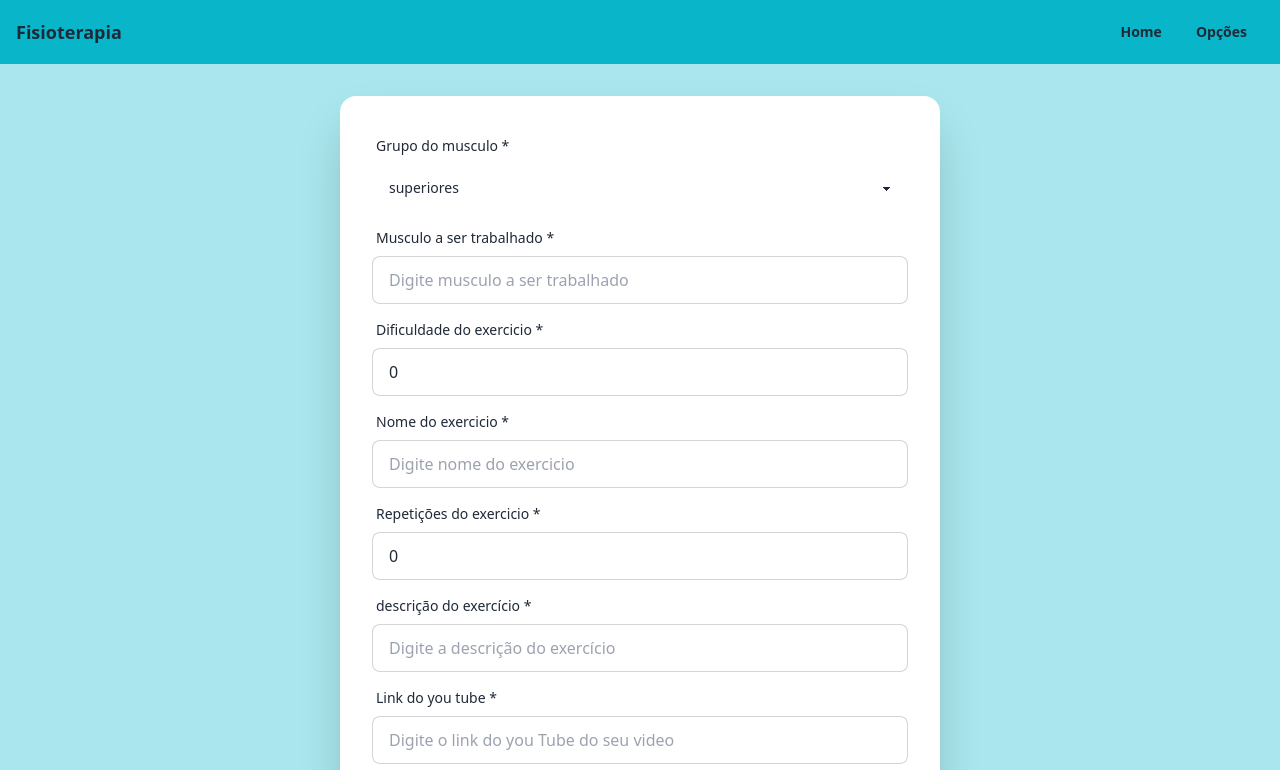
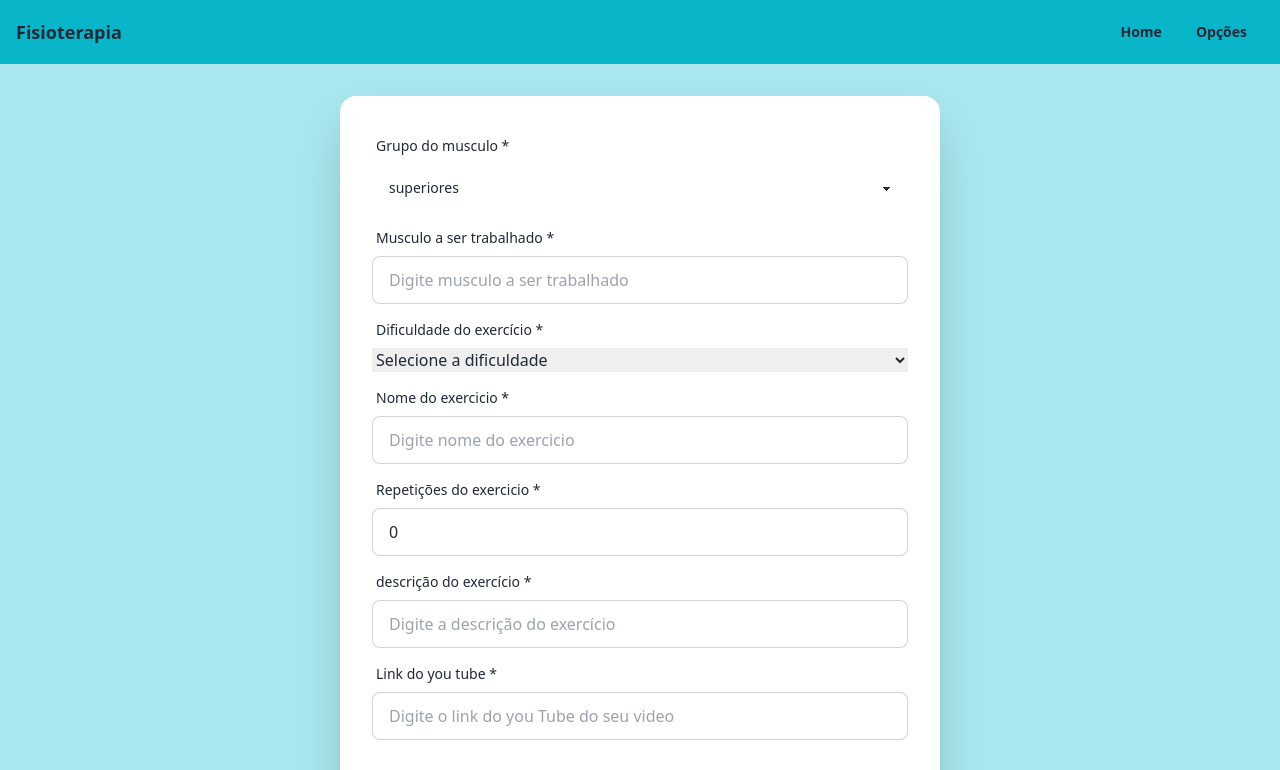
Before and after one commit to samuelsantana-dev/site-fisioterapia, a React (Vite) app: page /cadastro-exercicios in a window 1280 px wide. Shown: the top 770 px of the page. Built offline with nearby package versions, Linux system fonts and the light colour scheme.

Commit message:
Troca do campo dificuldade de text para select

```diff
--- a/src/pages/cadastro-exercicios.tsx
+++ b/src/pages/cadastro-exercicios.tsx
@@ -20,6 +20,7 @@
   });
   const [error, setError] = useState('');
   const navigate = useNavigate();
+  const [userDifficulty, setUserDifficulty] = useState('');
 
   // const extractVideoId = (url: string) => {
   //   const youtubeRegex = /(?:youtube\.com\/(?:[^\/]+\/.+\/|(?:v|e(?:mbed)?)\/|.*[?&]v=)|youtu\.be\/)([^"&?/\s]{11})/gi;
@@ -47,6 +48,23 @@
     } else {
       setformExercicio({ ...formExercicio, [name]: value });
     }
+  };
+
+  const handleDifficult = (e: any) => {
+    const { name, value } = e.target;
+    setUserDifficulty(value); // Atualiza o estado com a dificuldade selecionada pelo usuário
+
+    let dif;
+    if (value === 'facil') {
+      dif = 0.1;
+    } else if (value === 'medio') {
+      dif = 0.5;
+    } else if (value === 'dificil') {
+      dif = 0.9;
+    } else {
+      dif = '';
+    }
+    setformExercicio({ ...formExercicio, [name]: dif });
   };
 
   // const handleChange = (e: any) => {
@@ -121,7 +139,7 @@
                   {...inputProps}
                 />
               </div>
-              <div className="form-control">
+              {/* <div className="form-control">
                 <label className="label">
                   <span className="label-text">Dificuldade do exercicio *</span>
                 </label>
@@ -133,6 +151,22 @@
                   onChange={handleChange}
                   {...inputProps}
                 />
+              </div> */}
+
+              <div className="form-control">
+                <label className="label">
+                  <span className="label-text">Dificuldade do exercício *</span>
+                </label>
+                <select
+                  name="difficulty"
+                  value={userDifficulty} // Use o estado userDifficulty aqui
+                  onChange={handleDifficult}
+                >
+                  <option value="">Selecione a dificuldade</option>
+                  <option value="facil">fácil</option>
+                  <option value="medio">médio</option>
+                  <option value="dificil">difícil</option>
+                </select>
               </div>
               <div className="form-control">
                 <label className="label">
```
